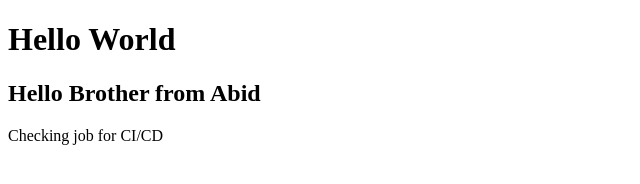
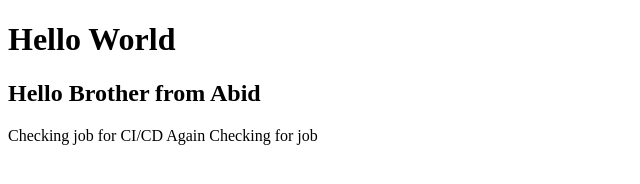
Before and after one commit to Sam-aBii/CNC-Bootcamp, a plain HTML site: page index.html in a window 1280 px wide. Shown: the whole page, without its empty margins (0-640 px from the left). Drawn offline with Linux system fonts and the light colour scheme.

Commit message:
Update index.html

```diff
--- a/index.html
+++ b/index.html
@@ -9,6 +9,7 @@
     <h1>Hello World</h1>
     <h2>Hello Brother  from Abid</h2>
     Checking job for CI/CD
+    Again Checking for job
 
 </body>
 </html>
```
